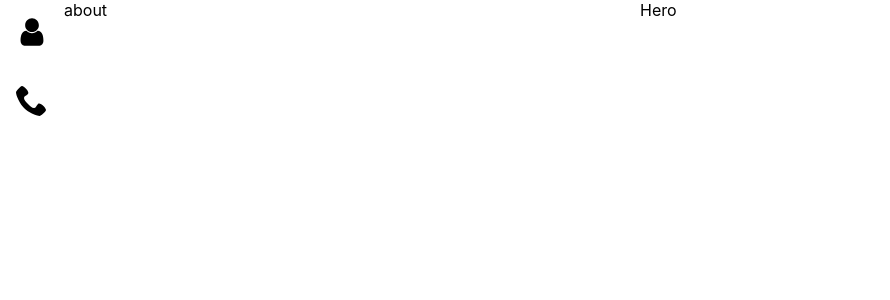
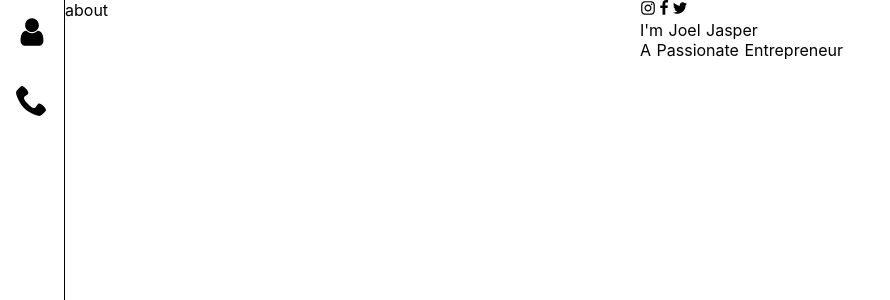
Before and after one commit to SherOnDale/madrasi-londoner, a Nuxt app: page / in a window 1280 px wide. Shown: the top 300 px of the page, without its empty margins (0-890 px from the left). Built offline with nearby package versions, Linux system fonts and the light colour scheme.

Commit message:
add social links

```diff
--- a/assets/svg.js
+++ b/assets/svg.js
@@ -1,10 +1,17 @@
 export default {
   contact: `<svg viewBox="0 0 32 32">
-  <title>phone</title>
   <path d="M22 20c-2 2-2 4-4 4s-4-2-6-4-4-4-4-6 2-2 4-4-4-8-6-8-6 6-6 6c0 4 4.109 12.109 8 16s12 8 16 8c0 0 6-4 6-6s-6-8-8-6z"></path>
   </svg>`,
   person: `<svg viewBox="0 0 20 28">
-  <title>user</title>
   <path d="M20 21.859c0 2.281-1.5 4.141-3.328 4.141h-13.344c-1.828 0-3.328-1.859-3.328-4.141 0-4.109 1.016-8.859 5.109-8.859 1.266 1.234 2.984 2 4.891 2s3.625-0.766 4.891-2c4.094 0 5.109 4.75 5.109 8.859zM16 8c0 3.313-2.688 6-6 6s-6-2.688-6-6 2.688-6 6-6 6 2.688 6 6z"></path>
+  </svg>`,
+  twitter: `<svg viewBox="0 0 26 28">
+  <path d="M25.312 6.375c-0.688 1-1.547 1.891-2.531 2.609 0.016 0.219 0.016 0.438 0.016 0.656 0 6.672-5.078 14.359-14.359 14.359-2.859 0-5.516-0.828-7.75-2.266 0.406 0.047 0.797 0.063 1.219 0.063 2.359 0 4.531-0.797 6.266-2.156-2.219-0.047-4.078-1.5-4.719-3.5 0.313 0.047 0.625 0.078 0.953 0.078 0.453 0 0.906-0.063 1.328-0.172-2.312-0.469-4.047-2.5-4.047-4.953v-0.063c0.672 0.375 1.453 0.609 2.281 0.641-1.359-0.906-2.25-2.453-2.25-4.203 0-0.938 0.25-1.797 0.688-2.547 2.484 3.062 6.219 5.063 10.406 5.281-0.078-0.375-0.125-0.766-0.125-1.156 0-2.781 2.25-5.047 5.047-5.047 1.453 0 2.766 0.609 3.687 1.594 1.141-0.219 2.234-0.641 3.203-1.219-0.375 1.172-1.172 2.156-2.219 2.781 1.016-0.109 2-0.391 2.906-0.781z"></path>
+  </svg>`,
+  facebook: `<svg viewBox="0 0 16 28">
+  <path d="M14.984 0.187v4.125h-2.453c-1.922 0-2.281 0.922-2.281 2.25v2.953h4.578l-0.609 4.625h-3.969v11.859h-4.781v-11.859h-3.984v-4.625h3.984v-3.406c0-3.953 2.422-6.109 5.953-6.109 1.687 0 3.141 0.125 3.563 0.187z"></path>
+  </svg>`,
+  instagram: `<svg viewBox="0 0 24 28">
+  <path d="M16 14c0-2.203-1.797-4-4-4s-4 1.797-4 4 1.797 4 4 4 4-1.797 4-4zM18.156 14c0 3.406-2.75 6.156-6.156 6.156s-6.156-2.75-6.156-6.156 2.75-6.156 6.156-6.156 6.156 2.75 6.156 6.156zM19.844 7.594c0 0.797-0.641 1.437-1.437 1.437s-1.437-0.641-1.437-1.437 0.641-1.437 1.437-1.437 1.437 0.641 1.437 1.437zM12 4.156c-1.75 0-5.5-0.141-7.078 0.484-0.547 0.219-0.953 0.484-1.375 0.906s-0.688 0.828-0.906 1.375c-0.625 1.578-0.484 5.328-0.484 7.078s-0.141 5.5 0.484 7.078c0.219 0.547 0.484 0.953 0.906 1.375s0.828 0.688 1.375 0.906c1.578 0.625 5.328 0.484 7.078 0.484s5.5 0.141 7.078-0.484c0.547-0.219 0.953-0.484 1.375-0.906s0.688-0.828 0.906-1.375c0.625-1.578 0.484-5.328 0.484-7.078s0.141-5.5-0.484-7.078c-0.219-0.547-0.484-0.953-0.906-1.375s-0.828-0.688-1.375-0.906c-1.578-0.625-5.328-0.484-7.078-0.484zM24 14c0 1.656 0.016 3.297-0.078 4.953-0.094 1.922-0.531 3.625-1.937 5.031s-3.109 1.844-5.031 1.937c-1.656 0.094-3.297 0.078-4.953 0.078s-3.297 0.016-4.953-0.078c-1.922-0.094-3.625-0.531-5.031-1.937s-1.844-3.109-1.937-5.031c-0.094-1.656-0.078-3.297-0.078-4.953s-0.016-3.297 0.078-4.953c0.094-1.922 0.531-3.625 1.937-5.031s3.109-1.844 5.031-1.937c1.656-0.094 3.297-0.078 4.953-0.078s3.297-0.016 4.953 0.078c1.922 0.094 3.625 0.531 5.031 1.937s1.844 3.109 1.937 5.031c0.094 1.656 0.078 3.297 0.078 4.953z"></path>
   </svg>`
 }
--- a/components/Hero.vue
+++ b/components/Hero.vue
@@ -1,10 +1,53 @@
 <template>
-  <div>Hero</div>
+  <div class="hero__container">
+    <div class="hero__social">
+      <div v-for="link in socialMedia" :key="link.icon">
+        <a :href="link.url" target="_blank" rel="noopener noreferrer" v-html="svg[link.icon]"/>
+      </div>
+    </div>
+    <div class="hero__title">
+      I'm
+      <span class="name">Joel Jasper</span>
+    </div>
+    <div class="hero__subtitle">A Passionate Entrepreneur</div>
+  </div>
 </template>
 
 <script>
-export default {}
+import svg from '@/assets/svg.js'
+
+export default {
+  data() {
+    return {
+      svg,
+      socialMedia: [
+        {
+          icon: 'instagram',
+          url: 'https://www.instagram.com'
+        },
+        {
+          icon: 'facebook',
+          url: 'https://www.facebook.com'
+        },
+        {
+          icon: 'twitter',
+          url: 'https://www.twitter.com'
+        }
+      ]
+    }
+  }
+}
 </script>
 
-<style>
+<style lang="scss">
+.hero {
+  &__social {
+    display: flex;
+
+    svg {
+      height: 1rem;
+      width: 1rem;
+    }
+  }
+}
 </style>
--- a/components/Navbar.vue
+++ b/components/Navbar.vue
@@ -35,6 +35,8 @@ export default {
   &__container {
     display: flex;
     flex-direction: column;
+    height: 100vh;
+    border-right: 1px solid black;
   }
 
   &__item {
```
Also changed, not shown: .eslintrc.js.
